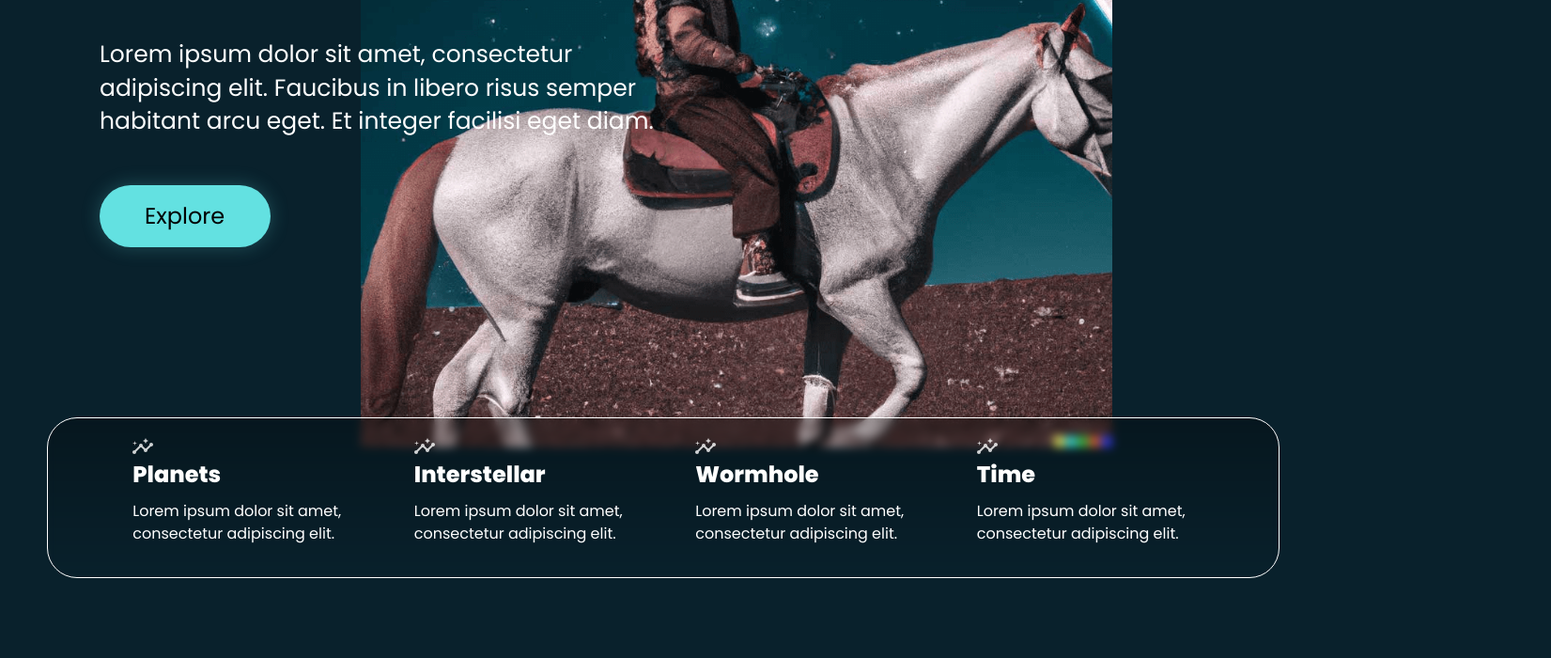
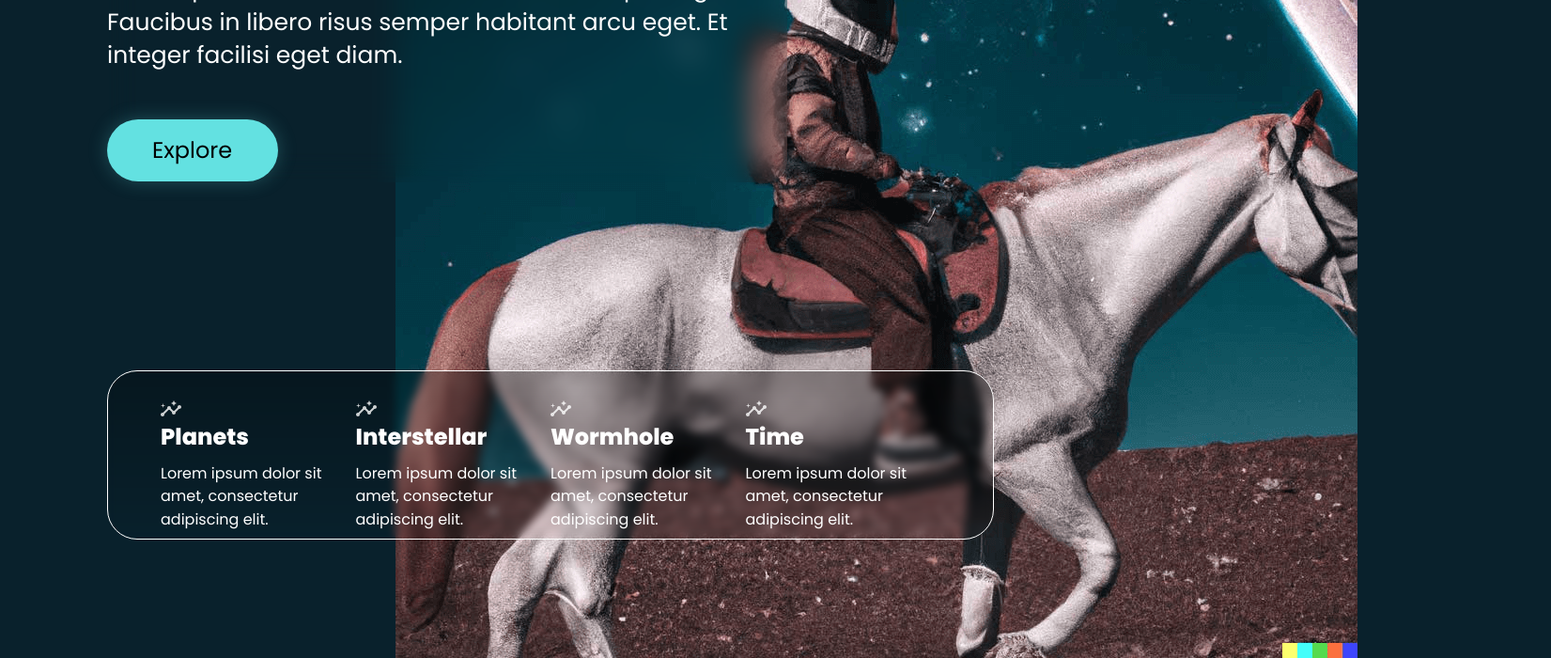
Before and after one commit to oyatillo071/main__starter__template, a plain HTML site: page index.html in a window 1280 px wide. Shown: the part 324-1024 px from the top of the page at 94% size, 1651 px wide, since content can reach past the window. Before the commit the page ends 939 px from the top, so only its background shows below. Drawn offline with Linux system fonts and the light colour scheme.

Commit message:
fixed bag in container

```diff
--- a/index.html
+++ b/index.html
@@ -12,12 +12,20 @@
 </head>
 
 <body>
+
+    <div class="container bg__img">
+        <img src="./images/image-open-ai.png" width="1024" height="1024" alt="human on horse">
+    </div>
     <main class="main">
         <section class="container main__container">
+
+
+
             <div class="explore">
 
                 <h1 class="explore__title">What's next in your space travel</h1>
-                    <p class="explore__disc">Lorem ipsum dolor sit amet, consectetur adipiscing elit. Faucibus in libero risus semper habitant arcu eget. Et integer facilisi eget diam.</p>
+                <p class="explore__disc">Lorem ipsum dolor sit amet, consectetur adipiscing elit. Faucibus in libero
+                    risus semper habitant arcu eget. Et integer facilisi eget diam.</p>
                 <a class="exp__button" href="./index.html" target="_blank">Explore</a>
             </div>
 
--- a/styles/global.css
+++ b/styles/global.css
@@ -52,6 +52,8 @@ body {
     margin-right: auto;
     padding-left: 5rem;
     padding-right: 5rem;
+    position: relative;
+
 }
 
 main {
--- a/styles/main-page.css
+++ b/styles/main-page.css
@@ -1,23 +1,28 @@
  @import './global.css';
 
 
-body{
-    background-color: #09212C ;
-    background-image: url(../images/image-open-ai.png);
-    background-repeat: no-repeat;
-    background-size:contain;
-    background-position-x:80%;
-
+ body {
+     background-color: #09212C;
  }
 
+ .bg__img {
+     position: absolute;
+     z-index: -1;
+     left: 29%;
+ }
 
-
+.main__container{
+    position: absolute;
+    z-index: 1;
+    left: 5%;
+}
  .explore {
      width: 724px;
      height: 518px;
-    padding: 40px 56px 40px 56px;
      border-radius: 24px;
-    padding-top: 150px;
+     padding-top: 80px;
+     backdrop-filter: blur(15px);
+
  }
 
  .explore__title {
@@ -29,8 +34,9 @@ body{
      text-wrap: wrap;
 
  }
-.explore__title::before{
-    content:url(../images/color-blocks.png);
+
+ .explore__title::before {
+     content: url(../images/color-blocks.png);
      position: absolute;
      top: -60px;
  }
@@ -38,7 +44,6 @@ body{
  .explore__disc {
      margin-top: 70px;
      margin-bottom: 50px;
-
      font-size: 2.5rem;
      font-weight: 400;
      line-height: 35.52px;
@@ -68,32 +73,32 @@ body{
      justify-content: space-around;
      background: linear-gradient(180deg, rgba(0, 0, 0, 0.3) 0%, rgba(0, 0, 0, 0) 100%);
      backdrop-filter: blur(5px);
-    border-image-source: linear-gradient(90.99deg, rgba(255, 255, 255, 0.8) 1.2%, rgba(255, 255, 255, 0.44) 100%);
-    width: 1312px;
-    height: 171px;
-    padding: 24px 56px 24px 56px;
+     max-width: 80%;
+     padding: 34px 56px 44px 56px;
      border: 1px solid;
-    margin-top: 250px;
+     margin-top: 200px;
      position: relative;
      border-radius: 32px;
 
  }
-@media screen and (max-width:900px) {
-    .body{
-        background-position-x:5%;
-    }
-    .bottom__cards{
+
+ @media screen and (max-width:1200px) {
+
+     .bottom__cards {
          flex-direction: column;
          backdrop-filter: blur(1px);
-        width: 100%;
-        height: 100vh;
+         width: 80%;
+
+         gap: 20%;
      }
  }
+
  .bottom__card {
      width: 231px;
-    height: 123px;
+     height: 100px;
      gap: 8px;
      padding-top: 20px;
+
  }
 
  .bottom__card--title {
@@ -116,9 +121,10 @@ body{
  }
 
  .bottom__card--disc {
+     max-width:20vw;
      font-size: 1.6rem;
      font-weight: 400;
      line-height: 24.59px;
      text-align: left;
-
+     /* text-wrap: wrap; */
  }
```
Lines whose indentation alone changed are shown as unchanged.
